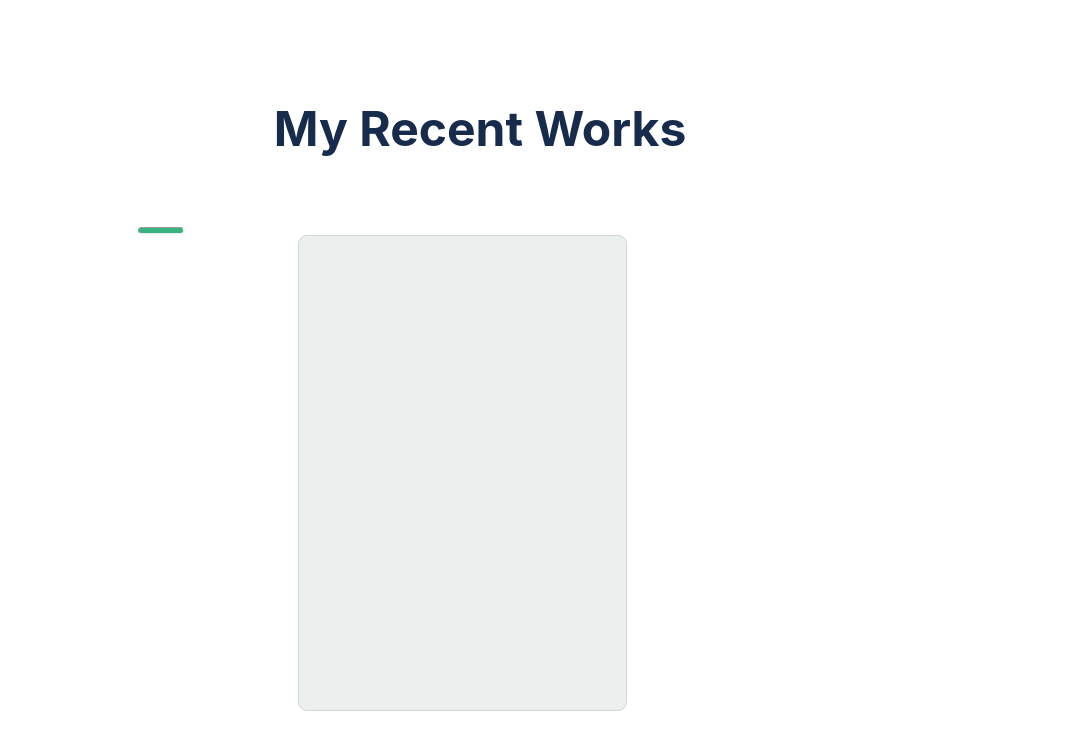
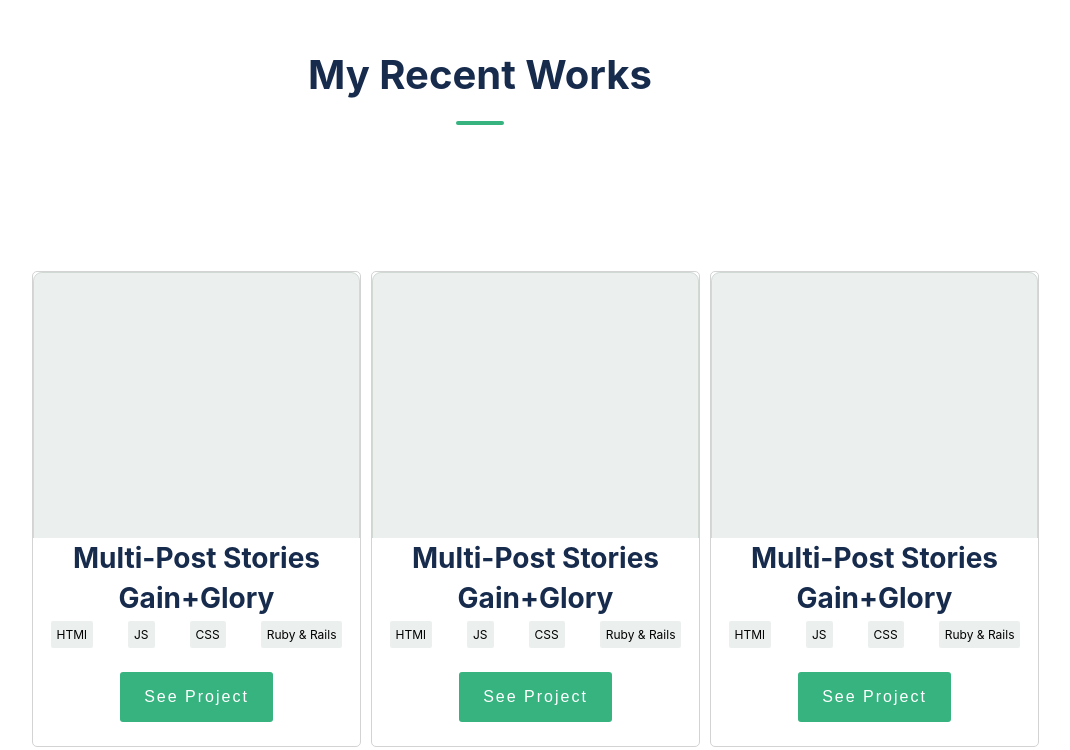
Before and after one commit to yusufyusie/yusufyusie.github.io, a website: page index.html in a window 1280 px wide. Shown: the part 909-1659 px from the top of the page, without its empty margins (160-1230 px from the left). Drawn offline with Linux system fonts and the light colour scheme.

Commit message:
Update the main page projects section dynamically using stored data

```diff
--- a/assets/js/popupwindow.js
+++ b/assets/js/popupwindow.js
@@ -51,21 +51,15 @@
   function workGroup(recent_works)
   {
     return `
-    <li class="flex-box">
-    <ul class="firstList">
-      <li><img src=${recent_works.url} alt="My-Work"></li>
-      <li><h1>${recent_works.title}</h1></li>
-    </ul>
-
-  <div class="list-box">
- <ul>
- ${languages(recent_works.languages_list)}
- </ul>
- </div>
-  <ul class="See-btn" id="seeBtn-List">
-    <li><button type="button" class="see-project" id=${recent_works.id}>${recent_works.btn_popup}</button></li>
-  </ul>
-</li>
+    <article  class="card">
+       <div class="card-image"><img src=${recent_works.url} alt="My-Work"></div>
+        <li><h2 class="project-title">${recent_works.title}</h2></li>
+      <ul class="tags">
+        ${languages(recent_works.languages_list)}
+      </ul>
+    <button type="button" class="btn_popup" id=${recent_works.id}>${recent_works.btn_popup}</button>
+</article >
     `;
   }
+
   document.getElementById('dynamicWork').innerHTML = `${dataprojects.map(workGroup).join('')}`;
--- a/index.html
+++ b/index.html
@@ -87,11 +87,11 @@
       </section>
       <!-- works group -->
       <section class="recent_works" id="works-id">
+        <ul class="card-work-row1">
           <h1 class="primary-text">My Recent Works</h1>
-          <hr />
+        </ul>
           <ul class="grid-items" id="dynamicWork"></ul>
       </section>
-      <section class="mobilePopup" id="firstPopup"></section>
       <!-- about me -->
       <section class="container-flex about-myself" id="about-myself-id">
         <div class="container">
--- a/styles.css
+++ b/styles.css
@@ -246,38 +246,44 @@ button:active {
   .mobile-home {
     padding-bottom: 15em;
   }
+
+  .grid-items {
+    width: 100%;
+    display: grid;
+    grid-template-columns: 1fr 1fr 1fr;
+    grid-template-rows: auto auto;
+    gap: 20px 10px;
+  }
 }
 
 /* Work group starts */
-.recent_works {
+.card-work-row1 {
   display: grid;
-  grid-template-columns: auto;
-  grid-template-rows: auto auto auto auto auto auto;
-  padding: 10px;
-  background-color: white;
+  grid-template-columns: 1fr;
+  grid-template-rows: 200px repeat(5, 6fr);
+  text-align: center;
+  width: 90%;
+  margin: 0 auto;
 }
 
-.recent_works h1 {
-  text-align: center;
-  font-size: 48px;
-  font-weight: bold;
-  color: #172b4d;
-  padding-left: 20px;
-  padding-top: 14px;
-  padding-right: 20px;
-  margin-bottom: 1rem;
+.card-work-row1 h1:first-child {
+  padding: 1em;
 }
 
-.recent_works hr {
-  align-items: center;
-  width: 18%;
-  background: #36b37e;
-  height: 5px;
+.card-work-row1 h1:first-child::after {
+  content: "";
+  height: 4px;
+  width: 48px;
+  margin: 0 auto;
+  display: block;
+  position: relative;
+  top: 20px;
+  z-index: -1;
+  background: var(--color-primary);
   border-radius: 8px;
-  margin-bottom: 20px;
 }
 
-.grid-item {
+.grid-items {
   background-color: white;
   border: 1px solid white;
   list-style-type: none;
@@ -433,21 +439,31 @@ button:active {
   margin-left: 1.3em;
 }
 
-@media (min-width: 800px) {
-  .recent_works {
+/* Media query for medium screen */
+@media (min-width: 768px) and (max-width: 1024px) {
+  .card-work-row1 {
     grid-template-columns: 1fr 1fr;
     grid-template-rows: 200px repeat(3, 1fr);
   }
 
-  .recent_works h1:first-child {
+  .card-work-row1 h1:first-child {
     align-self: flex-end;
     padding: 1em;
     grid-column: 1 / -1;
     grid-row: 1 / 2;
   }
 
-  .recent_works h1:first-child::after {
+  .card-work-row1 h1:first-child::after {
     content: none;
+  }
+
+  .grid-items
+   {
+    width: 100%;
+    display: grid;
+    grid-template-columns: 1fr 1fr;
+    grid-template-rows: auto auto auto auto;
+    gap: 20px 10px;
   }
 }
 
@@ -507,30 +523,16 @@ button:active {
 }
 
 @media (min-width: 1150px) {
-  .recent_works {
+  .card-work-row1 {
     grid-template-columns: 1fr 1fr 1fr;
     grid-template-rows: 200px repeat(2, 1fr);
   }
 
-  .recent_works h1:first-child {
+  .card-work-row1 h1:first-child {
     padding: 1em;
     grid-column: 1 / 4;
     grid-row: 1 / 2;
   }
-}
-/* mobilePopup for flexBox */
-.mobilePopup {
-  display: none;
-  height: 100%;
-  position: fixed;
-  left: 0;
-  top: 0;
-  right: 0;
-  bottom: 0;
-  overflow: auto;
-  z-index: 1;
-  background: rgba(0, 0, 0, 0.7);
-  transition: opacity 500ms;
 }
 
 /* About me group starts */
```
